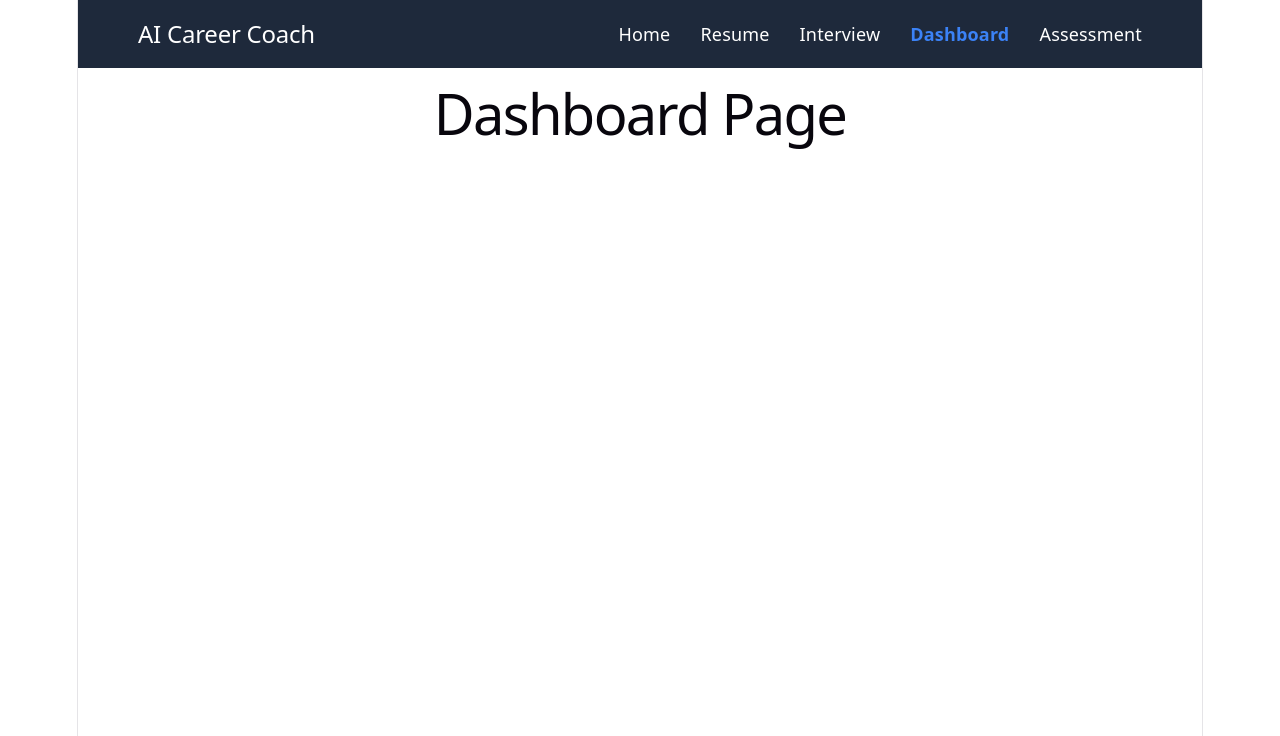
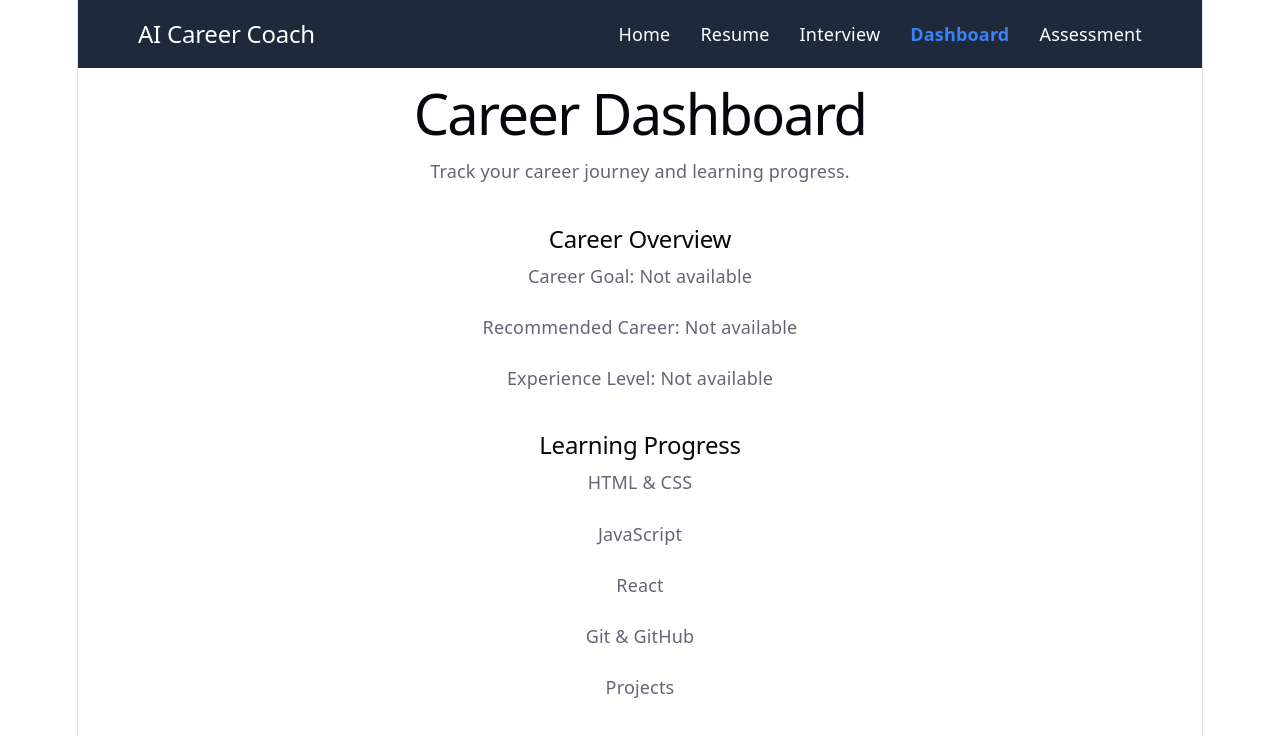
Before and after one commit to rathodsonu2002-cmd/AI-Career-Coach, a React (Vite) app: page /dashboard in a window 1280 px wide. Shown: the top 736 px of the page. Built offline with nearby package versions, Linux system fonts and the light colour scheme.

Commit message:
Complete assessment result page

```diff
--- a/src/App.jsx
+++ b/src/App.jsx
@@ -2,19 +2,26 @@ import { Routes, Route } from "react-router-dom";
 
 import Home from "./pages/Home";
 import Resume from "./pages/Resume";
+import Interview from "./pages/Interview";
 import Dashboard from "./pages/Dashboard";
-import Interview from "./pages/Interview";
+import Assessment from "./pages/Assessment";
 import NotFound from "./pages/NotFound";
-import Assessment from "./pages/Assessment";
+import AssessmentResultPage from "./pages/AssessmentResult";
 
 function App() {
   return (
     <Routes>
       <Route path="/" element={<Home />} />
+      <Route path="/resume" element={<Resume />} />
+      <Route path="/interview" element={<Interview />} />
+      <Route path="/dashboard" element={<Dashboard />} />
       <Route path="/assessment" element={<Assessment />} />
-      <Route path="/resume" element={<Resume />} />
-      <Route path="/dashboard" element={<Dashboard />} />
-      <Route path="/interview" element={<Interview />} />
+
+      <Route
+        path="/assessment-result"
+        element={<AssessmentResultPage />}
+      />
+
       <Route path="*" element={<NotFound />} />
     </Routes>
   );
--- /dev/null
+++ b/src/components/AssessmentResult.jsx
@@ -0,0 +1,226 @@
+function AssessmentResult({ formData }) {
+ const careerRecommendations = {
+  "web-development": "Frontend Developer",
+  "data-science": "Data Scientist",
+  "ai-ml": "Machine Learning Engineer",
+  "cyber-security": "Cyber Security Analyst",
+  cloud: "Cloud Engineer",
+};
+
+const recommendedCareer =
+  careerRecommendations[formData.interest] || "Career not found";
+ const userSkills = formData.skills
+  .toLowerCase()
+  .split(/[,\s]+/)
+  .map((skill) => skill.trim())
+  .filter((skill) => skill !== "");
+
+  const careerSkills = {
+  "web-development": [
+    "html",
+    "css",
+    "javascript",
+    "react",
+  ],
+
+  "data-science": [
+    "python",
+    "pandas",
+    "numpy",
+    "statistics",
+  ],
+
+  "ai-ml": [
+    "python",
+    "machine learning",
+    "deep learning",
+  ],
+
+  "cyber-security": [
+    "networking",
+    "linux",
+    "security",
+    "ethical hacking",
+  ],
+
+  cloud: [
+    "linux",
+    "networking",
+    "aws",
+    "azure",
+  ],
+};
+
+const requiredSkills = careerSkills[formData.interest] || [];
+
+const matchingSkills = userSkills.filter((skill) =>
+  requiredSkills.includes(skill)
+);
+const missingSkills = requiredSkills.filter(
+  (skill) => !userSkills.includes(skill)
+);
+
+const skillMatchScore =
+  requiredSkills.length > 0
+    ? Math.round(
+        (matchingSkills.length / requiredSkills.length) * 100
+      )
+    : 0;
+
+    let matchLevel = "";
+
+if (skillMatchScore >= 80) {
+  matchLevel = "Strong Match";
+} else if (skillMatchScore >= 50) {
+  matchLevel = "Good Match";
+} else {
+  matchLevel = "Needs Improvement";
+}
+let recommendationMessage = "";
+
+if (skillMatchScore >= 80) {
+  recommendationMessage = "You are well prepared for this career.";
+} else if (skillMatchScore >= 50) {
+  recommendationMessage = "You have a good foundation, but some skills need improvement.";
+} else {
+  recommendationMessage = "You should build the required skills before pursuing this career.";
+}
+
+
+  let careerReason = "";
+
+  if (formData.interest === "web-development") {
+    careerReason =
+      "Your interest in web development makes Frontend Development a suitable career path for you.";
+  } else if (formData.interest === "data-science") {
+    careerReason =
+      "Your interest in data and analytics makes Data Science a suitable career path for you.";
+  } else if (formData.interest === "ai-ml") {
+    careerReason =
+      "Your interest in AI and Machine Learning makes this a suitable career path for you.";
+  } else if (formData.interest === "cyber-security") {
+    careerReason =
+      "Your interest in security and technology makes Cyber Security a suitable career path for you.";
+  } else if (formData.interest === "cloud") {
+    careerReason =
+      "Your interest in cloud technologies makes Cloud Computing a suitable career path for you.";
+  }
+
+  let roadmap = [];
+
+  if (formData.interest === "web-development") {
+    roadmap = [
+      "HTML & CSS",
+      "JavaScript",
+      "React",
+      "Git & GitHub",
+      "Build Projects",
+    ];
+  } else if (formData.interest === "data-science") {
+    roadmap = [
+      "Python",
+      "NumPy & Pandas",
+      "Statistics",
+      "Machine Learning",
+      "Data Science Projects",
+    ];
+  } else if (formData.interest === "ai-ml") {
+    roadmap = [
+      "Python",
+      "NumPy & Pandas",
+      "Machine Learning",
+      "Deep Learning",
+      "AI Projects",
+    ];
+  } else if (formData.interest === "cyber-security") {
+    roadmap = [
+      "Computer Networks",
+      "Linux",
+      "Security Basics",
+      "Ethical Hacking",
+      "Security Projects",
+    ];
+  } else if (formData.interest === "cloud") {
+    roadmap = [
+      "Linux",
+      "Networking",
+      "Cloud Basics",
+      "AWS / Azure",
+      "Cloud Projects",
+    ];
+  }
+
+  return (
+    <section>
+      <h2>Career Assessment Result</h2>
+
+      <div>
+        <h3>Your Profile</h3>
+
+        <p>Name: {formData.name}</p>
+        <p>Email: {formData.email}</p>
+        <p>Career Goal: {formData.goal}</p>
+        <p>Skills: {formData.skills}</p>
+        <p>Education: {formData.education}</p>
+        <p>Experience Level: {formData.experience}</p>
+        <p>Career Interest: {formData.interest}</p>
+      </div>
+
+      <div>
+  <h3>Recommended Career</h3>
+
+  <p>{recommendedCareer}</p>
+
+  <p>
+    Skill Match Score: {skillMatchScore}%
+  </p>
+
+  <p>
+    Match Level: {matchLevel}
+  </p>
+
+  <div className="recommendation">
+    <h3>Recommendation</h3>
+    <p>{recommendationMessage}</p>
+  </div>
+</div>
+      <div>
+  <h4>Matching Skills</h4>
+
+  <p>
+    {matchingSkills.length > 0
+      ? matchingSkills.join(", ")
+      : "No matching skills yet"}
+  </p>
+</div>
+
+<div>
+  <h4>Skills to Learn</h4>
+
+  <p>
+    {missingSkills.length > 0
+      ? missingSkills.join(", ")
+      : "You have all required skills"}
+  </p>
+</div>
+
+      <div>
+        <h3>Why this career?</h3>
+
+        <p>{careerReason}</p>
+      </div>
+
+      <div>
+        <h3>Learning Roadmap</h3>
+
+        <ol>
+          {roadmap.map((step, index) => (
+            <li key={index}>{step}</li>
+          ))}
+        </ol>
+      </div>
+    </section>
+  );
+}
+
+export default AssessmentResult;
--- a/src/components/UserInput.jsx
+++ b/src/components/UserInput.jsx
@@ -1,7 +1,11 @@
 import { useState } from "react";
+import { useNavigate } from "react-router-dom";
 import "./UserInput.css";
 import Button from "./Button";
+import AssessmentResult from "./AssessmentResult";
+
 function UserInput() {
+    const navigate = useNavigate();
   const [formData, setFormData] = useState({
     name: "",
     email: "",
@@ -29,8 +33,11 @@ const [submitted, setSubmitted] = useState(false);
   }
 
   console.log("Career Assessment Data:", formData);
-
+localStorage.setItem("assessmentData", JSON.stringify(formData));
   setSubmitted(true);
+  navigate("/assessment-result", {
+  state: { formData },
+});
 };
 const handleReset = () => {
   setFormData({
@@ -179,17 +186,7 @@ const handleReset = () => {
 
 )}
 {submitted && (
-  <div>
-    <h3>Your Assessment</h3>
-
-    <p>Name: {formData.name}</p>
-    <p>Email: {formData.email}</p>
-    <p>Career Goal: {formData.goal}</p>
-    <p>Skills: {formData.skills}</p>
-    <p>Education: {formData.education}</p>
-    <p>Experience Level: {formData.experience}</p>
-    <p>Career Interest: {formData.interest}</p>
-  </div>
+  <AssessmentResult formData={formData} />
 )}
 <Button
   text="Reset Assessment"
--- /dev/null
+++ b/src/pages/AssessmentResult.jsx
@@ -0,0 +1,14 @@
+import AssessmentResult from "../components/AssessmentResult";
+import { useLocation } from "react-router-dom";
+
+function AssessmentResultPage() {
+  const location = useLocation();
+
+  const { formData } = location.state;
+
+  return (
+    <AssessmentResult formData={formData} />
+  );
+}
+
+export default AssessmentResultPage;
--- a/src/pages/Dashboard.jsx
+++ b/src/pages/Dashboard.jsx
@@ -1,10 +1,62 @@
 import Navbar from "../components/Navbar";
+import { useState } from "react";
 
 function Dashboard() {
+  const [assessmentData] = useState(() => {
+    const savedData = localStorage.getItem("assessmentData");
+
+    return savedData ? JSON.parse(savedData) : null;
+  });
+
+  const careerRecommendations = {
+    "web-development": "Frontend Developer",
+    "data-science": "Data Scientist",
+    "ai-ml": "Machine Learning Engineer",
+    "cyber-security": "Cyber Security Analyst",
+    cloud: "Cloud Engineer",
+  };
+
   return (
     <>
       <Navbar />
-      <h1>Dashboard Page</h1>
+
+      <main>
+        <h1>Career Dashboard</h1>
+
+        <p>
+          Track your career journey and learning progress.
+        </p>
+
+        <section>
+          <h2>Career Overview</h2>
+
+          <p>
+            Career Goal:{" "}
+            {assessmentData?.goal || "Not available"}
+          </p>
+
+          <p>
+            Recommended Career:{" "}
+            {careerRecommendations[assessmentData?.interest] ||
+              "Not available"}
+          </p>
+
+          <p>
+            Experience Level:{" "}
+            {assessmentData?.experience || "Not available"}
+          </p>
+        </section>
+
+        <section>
+          <h2>Learning Progress</h2>
+
+          <p>HTML & CSS</p>
+          <p>JavaScript</p>
+          <p>React</p>
+          <p>Git & GitHub</p>
+          <p>Projects</p>
+        </section>
+      </main>
     </>
   );
 }
```
